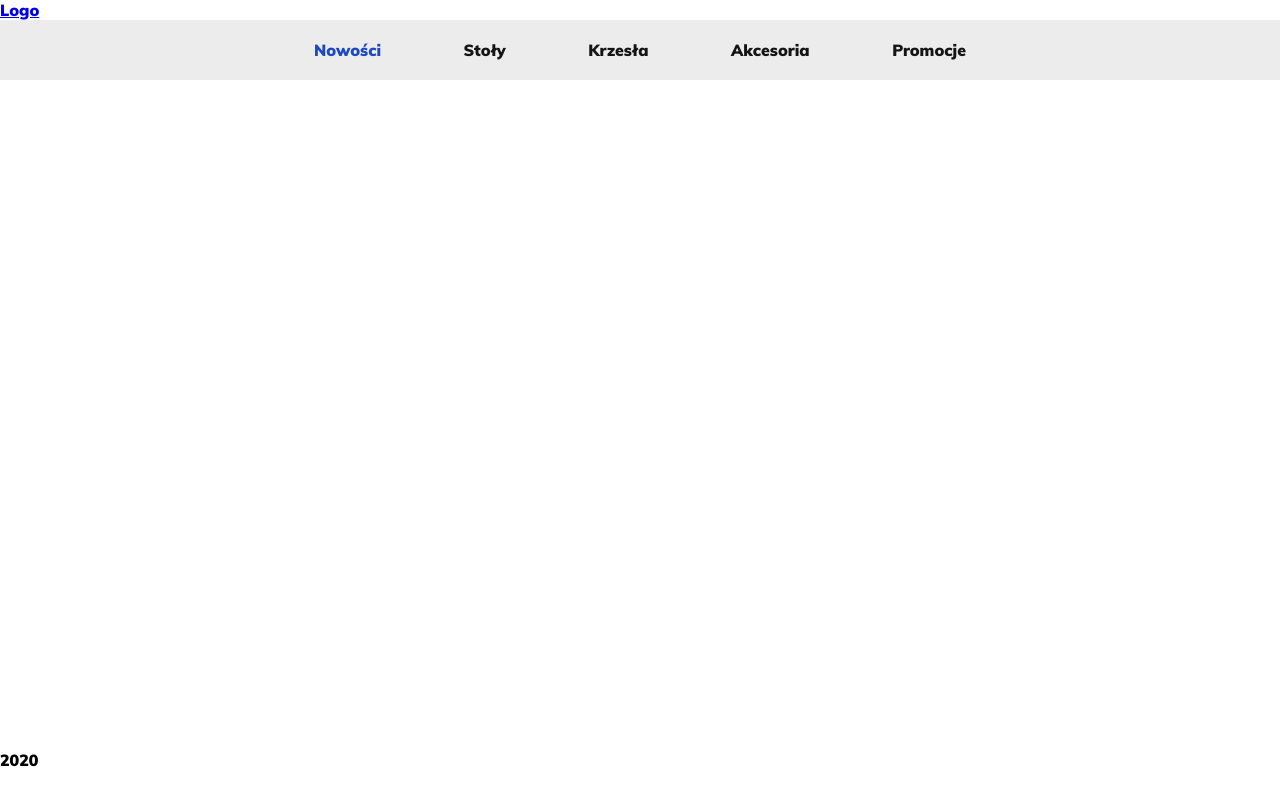
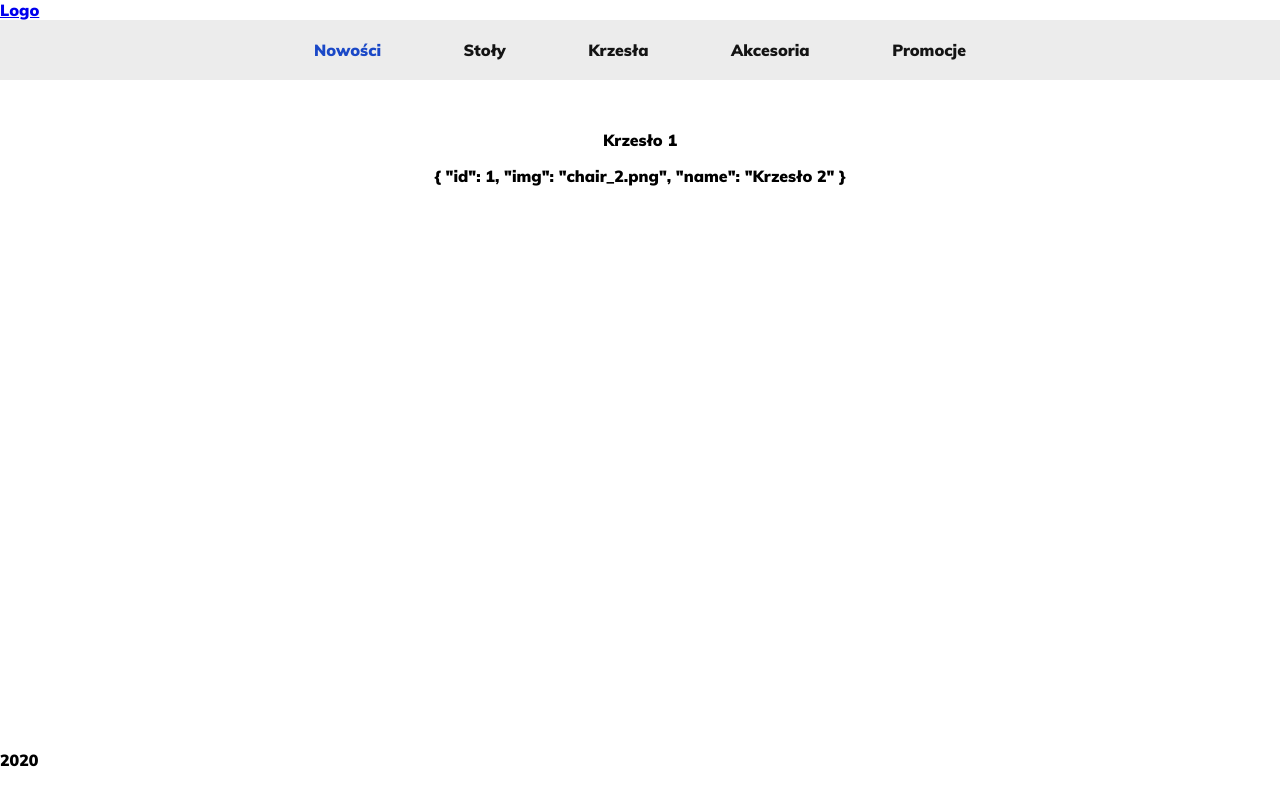
Before and after one commit to karolina-suchomska/furniture-store, a Nuxt app: page /Chair/1 in a window 1280 px wide. Built offline with nearby package versions, Linux system fonts and the light colour scheme.

Commit message:
creation of chair subpages and a temporary database

```diff
--- /dev/null
+++ b/assets/database/chairs.json
@@ -0,0 +1,37 @@
+[
+  {
+    "id": 0,
+    "img": "chair_1.png",
+    "name": "Krzesło 1"
+  },
+  {
+    "id": 1,
+    "img": "chair_2.png",
+    "name": "Krzesło 2"
+  },
+  {
+    "id": 3,
+    "img": "chair_4.png",
+    "name": "Krzesło 3"
+  },
+  {
+    "id": 4,
+    "img": "chair_3.png",
+    "name": "Krzesło 4"
+  },
+  {
+    "id": 5,
+    "img": "chair_4.png",
+    "name": "Krzesło 5"
+  },
+  {
+    "id": 6,
+    "img": "chair_2.png",
+    "name": "Krzesło 6"
+  },
+  {
+    "id": 7,
+    "img": "chair_1.png",
+    "name": "Krzesło 7"
+  }
+]
--- a/components/ObjectsList.vue
+++ b/components/ObjectsList.vue
@@ -4,12 +4,16 @@
         v-for="object in objects"
         :key="object.id"
     >
-      <div class="object">
-        <img
-            :src="'pictures/' + type + '/' + object.name"
-            alt="object"
-        >
-      </div>
+      <router-link
+          :to="'/chair/' + object.id"
+      >
+        <div class="object">
+          <img
+              :src="'pictures/' + type + '/' + object.img"
+              alt="object"
+          >
+        </div>
+      </router-link>
     </div>
   </div>
 </template>
--- /dev/null
+++ b/pages/Chair/_id.vue
@@ -0,0 +1,33 @@
+<template>
+  <div class="chairs">
+    <div class="container">
+      <p>
+        Krzesło {{ ' ' + this.$route.params.id }}
+      </p>
+      <p>
+        {{ chair }}
+      </p>
+    </div>
+  </div>
+</template>
+
+<script>
+import ObjectsList from '@/components/ObjectsList';
+
+export default {
+  data () {
+    return {
+    };
+  },
+  computed: {
+    chairs () {
+      return this.$store.state.chairs.chairs;
+    },
+    chair () {
+      const self = this;
+
+      return this.$store.getters['chairs/getChair'](parseInt(this.$route.params.id));
+    }
+  }
+};
+</script>
--- a/pages/Chairs.vue
+++ b/pages/Chairs.vue
@@ -21,31 +21,38 @@ export default {
       chairList: [
         {
           id: 0,
-          name: 'chair_1.png'
+          img: 'chair_1.png',
+          name: 'Krzesło 1'
         },
         {
           id: 1,
-          name: 'chair_2.png'
+          img: 'chair_2.png',
+          name: 'Krzesło 2'
         },
         {
           id: 3,
-          name: 'chair_4.png'
+          img: 'chair_4.png',
+          name: 'Krzesło 3'
         },
         {
           id: 4,
-          name: 'chair_3.png'
+          img: 'chair_3.png',
+          name: 'Krzesło 4'
         },
         {
           id: 5,
-          name: 'chair_4.png'
+          img: 'chair_4.png',
+          name: 'Krzesło 5'
         },
         {
           id: 6,
-          name: 'chair_2.png'
+          img: 'chair_2.png',
+          name: 'Krzesło 6'
         },
         {
           id: 7,
-          name: 'chair_1.png'
+          img: 'chair_1.png',
+          name: 'Krzesło 7'
         }
       ]
     };
--- /dev/null
+++ b/store/chairs.js
@@ -0,0 +1,11 @@
+import chairs from '@/assets/database/chairs.json';
+
+export const state = () => ({
+  chairs
+});
+
+export const getters = {
+  getChair: state => (id) => {
+    return state.chairs.find(chair => chair.id === id);
+  }
+};
```
